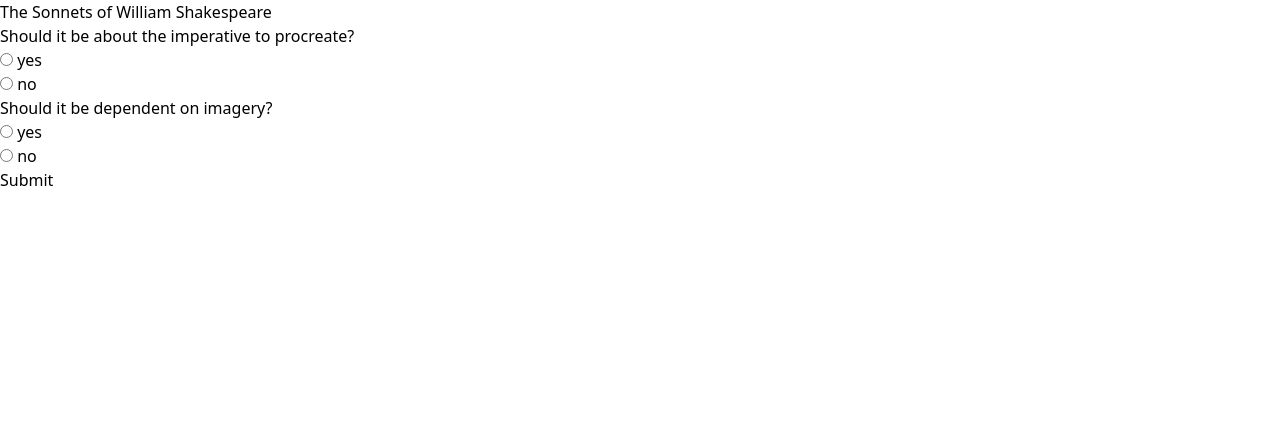
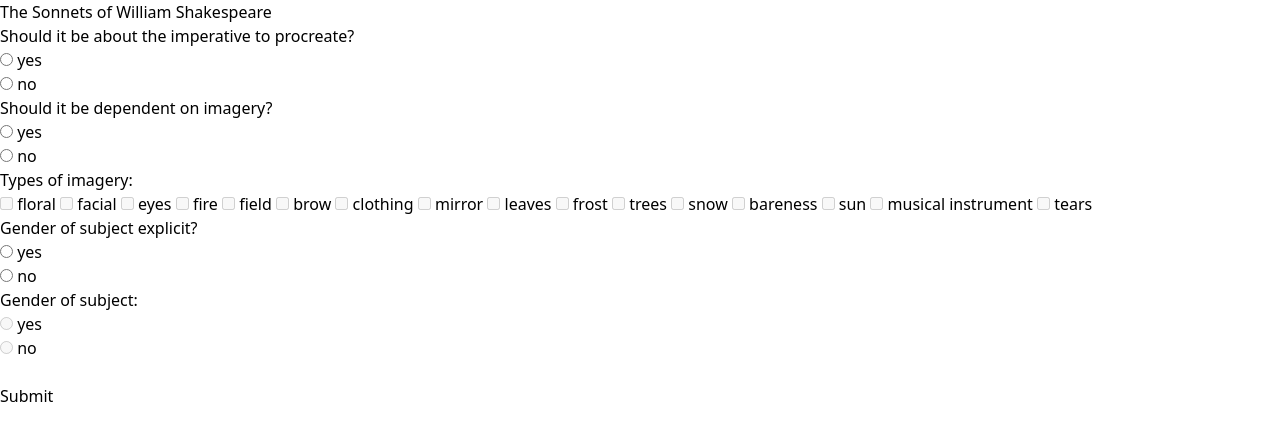
Before and after one commit to codex-scribe/shakespeare-page, a website with bundled scripts: page index.html in a window 1280 px wide. Built offline with nearby package versions, Linux system fonts and the light colour scheme.

Commit message:
added more options

```diff
--- a/index.html
+++ b/index.html
@@ -29,8 +29,73 @@
         <label for="imagerytrue">yes</label><br>
         <input type="radio" name="useOfImagery" id='imageryfalse' value="false">
         <label for="imageryfalse">no</label><br>
+
+
+        <p>Types of imagery:</p>
+        <input type="checkbox" id="floral" name="floralImagery" value="true" disabled>
+        <label for="floral">floral</label>
+
+        <input type="checkbox" id="face" name="facialImagery" value="true" disabled>
+        <label for="face">facial</label>
+
+        <input type="checkbox" id="eyes" name="eyeImagery" value="true" disabled>
+        <label for="eyes">eyes</label>
+
+        <input type="checkbox" id="fire" name="fireImagery" value="true" disabled>
+        <label for="fire">fire</label>
+
+        <input type="checkbox" id="field" name="fieldImagery" value="true" disabled>
+        <label for="field">field</label>
+
+        <input type="checkbox" id="brow" name="browImagery" value="true" disabled>
+        <label for="brow">brow</label>
+
+        <input type="checkbox" id="clothing" name="clothingImagery" value="true" disabled>
+        <label for="clothing">clothing</label>
+
+        <input type="checkbox" id="mirror" name="mirrorImagery" value="true" disabled>
+        <label for="mirror">mirror</label>
+
+        <input type="checkbox" id="leaves" name="leavesImagery" value="true" disabled>
+        <label for="leaves">leaves</label>
+
+        <input type="checkbox" id="frost" name="frostImagery" value="true" disabled>
+        <label for="frost">frost</label>
+
+        <input type="checkbox" id="trees" name="treesImagery" value="true" disabled>
+        <label for="trees">trees</label>
+
+        <input type="checkbox" id="snow" name="snowImagery" value="true" disabled>
+        <label for="snow">snow</label>
+
+        <input type="checkbox" id="bareness" name="barenessImagery" value="true" disabled>
+        <label for="bareness">bareness</label>
+
+        <input type="checkbox" id="sun" name="sunImagery" value="true" disabled>
+        <label for="sun">sun</label>
+
+        <input type="checkbox" id="musicInstrument" name="musicInstrumentImagery" value="true" disabled>
+        <label for="musicInstrument">musical instrument</label>
+
+        <input type="checkbox" id="tears" name="tearsImagery" value="true" disabled>
+        <label for="tears">tears</label>
+
+        <p>Gender of subject explicit?</p>
+        <input type="radio" name="subjectGenderExplicit" id="SGEtrue" value="true">
+        <label for="SGEtrue">yes</label><br>
+        <input type="radio" name="subjectGenderExplicit" id='SGEfalse'
+
+        value="false">
+        <label for="SGEfalse">no</label><br>
+
+        <p>Gender of subject:</p>
+        <input type="radio" name="genderOfSubject" id="GOStrue" value="true" disabled>
+        <label for="GOStrue">yes</label><br>
+        <input type="radio" name="genderOfSubject" id='GOSfalse' value="false" disabled>
+        <label for="GOSfalse">no</label><br>
+
+        <br>
         <input type="submit" value="Submit" id="submitBtn">
-
       </form>
       <div id="sonnetDisplay"></div>
     </div>
--- a/index.js
+++ b/index.js
@@ -28,7 +28,7 @@
         num: 1, //integer
         imperativeToProcreate: true, //boolean
         useOfImagery: true, //boolean
-        imagery: ['flowers', 'face', 'eyes', 'fire'], //array of strings
+        imagery: ['floral', 'face', 'eyes', 'fire'], //array of strings
         subjectGenderExplicit: false, //boolean
         genderOfSubject: null, //male, female, or null
         ravagesOfTime: true,//boolean
@@ -92,7 +92,7 @@
         num: 5,
         imperativeToProcreate: true, //boolean
         useOfImagery: true, //boolean
-        imagery: ['leaves', 'frost', 'trees', 'snow', 'bareness', 'perfume', 'flowers'], //array of strings
+        imagery: ['leaves', 'frost', 'trees', 'snow', 'bareness', 'perfume', 'floral'], //array of strings
         subjectGenderExplicit: false, //boolean
         genderOfSubject: null, //male, female, or null
         ravagesOfTime: true,//boolean
```
